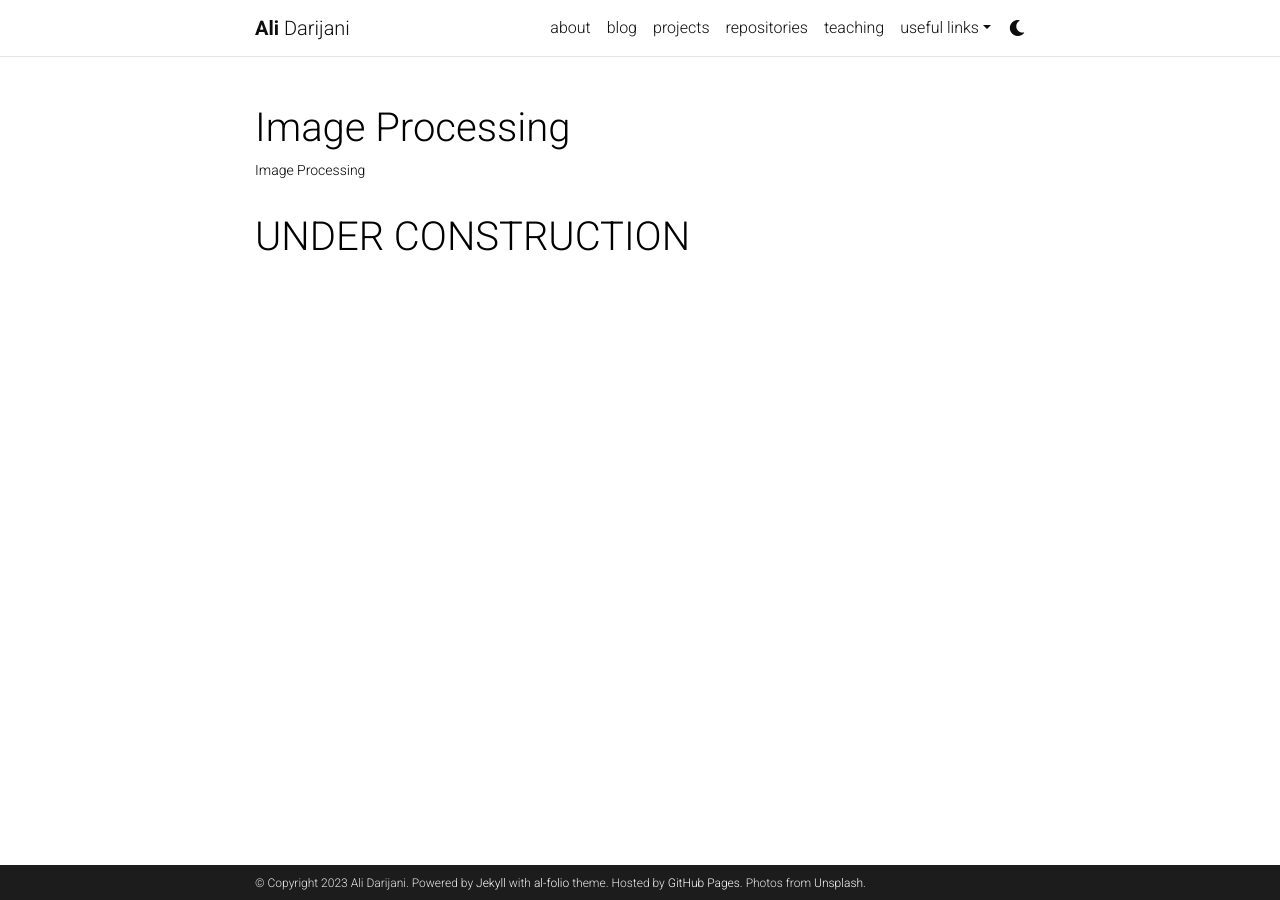
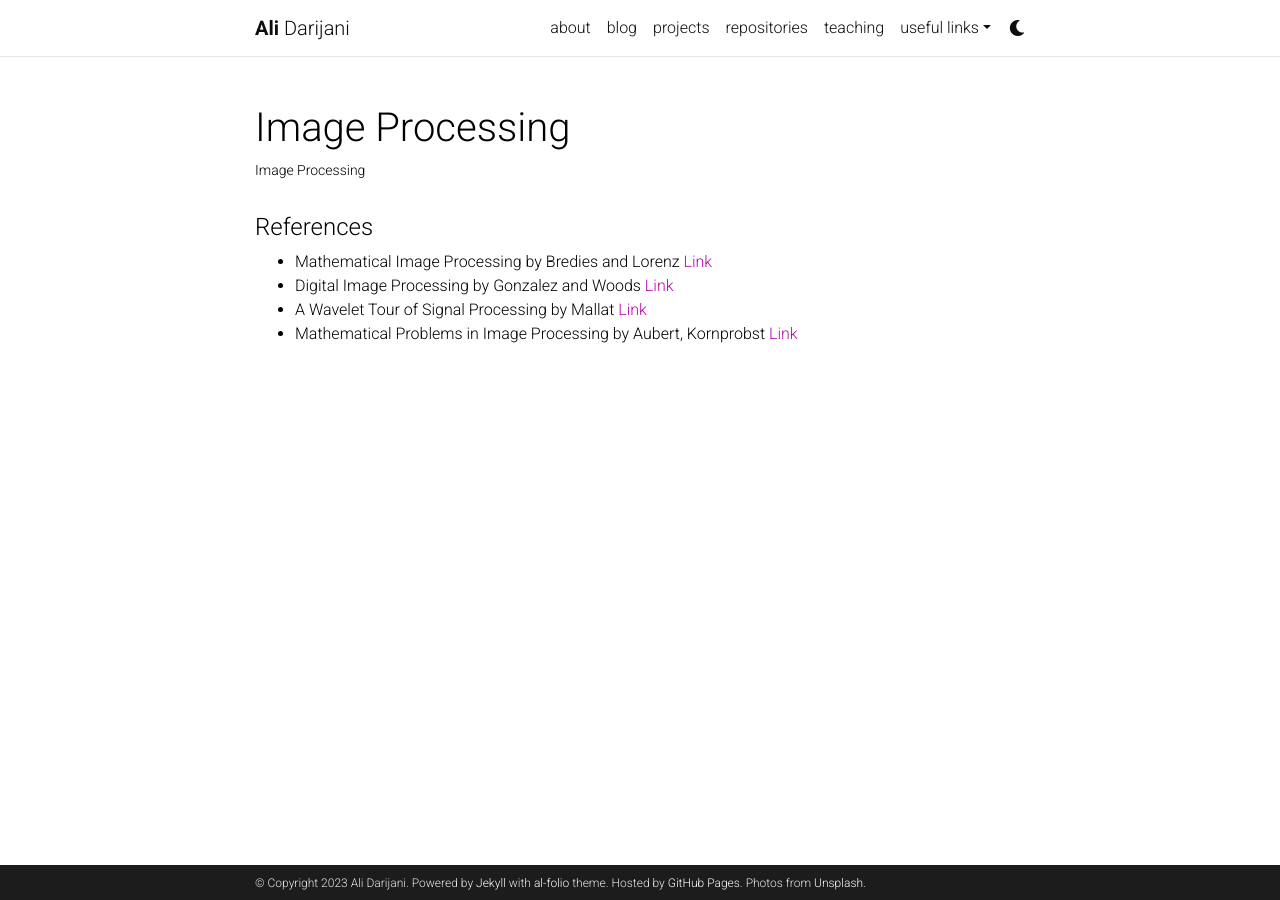
Before and after one commit to adarijani/adarijani.github.io_archived, a Jekyll site: the page built from _projects/image_processing.md, in a window 1280 px wide. Built offline with Jekyll 4.4.1, drawn with Linux system fonts in a browser that asks for light colours; comment, search, counter and statistics services are not loaded; a style sheet for code colours, icons or effects is not loaded.

Commit message:
Update image_processing.md

```diff
--- a/_projects/image_processing.md
+++ b/_projects/image_processing.md
@@ -7,4 +7,9 @@ importance: 2
 category: teaching
 ---
 
-# UNDER CONSTRUCTION
+#### References
+
+- Mathematical Image Processing  by Bredies and Lorenz [Link](https://link.springer.com/book/10.1007/978-3-030-01458-2)
+- Digital Image Processing by Gonzalez and Woods [Link](https://www.pearson.com/en-us/subject-catalog/p/digital-image-processing/P200000003224?view=educator)
+- A Wavelet Tour of Signal Processing by Mallat [Link](https://www.elsevier.com/books/a-wavelet-tour-of-signal-processing/mallat/978-0-12-374370-1)
+- Mathematical Problems in Image Processing by Aubert, Kornprobst [Link](https://link.springer.com/book/10.1007/978-0-387-44588-5)
```
